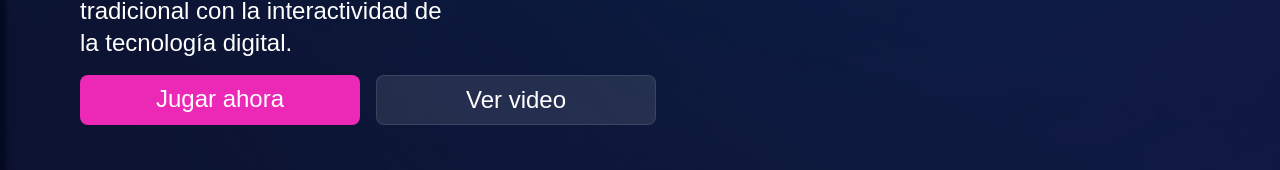
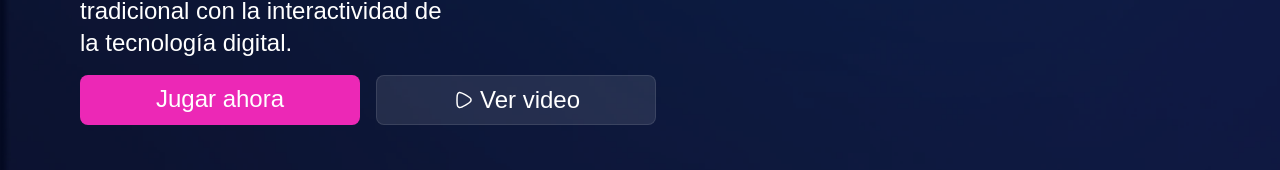
Before and after one commit to ASunart/landing-space-quest, a React (Vite) app: page / in a window 1280 px wide. Shown: the part 761-931 px from the top of the page. Built offline with nearby package versions, Linux system fonts and the light colour scheme; a web font is replaced by a local one.

Commit message:
Add video icon to button

```diff
--- a/src/App.jsx
+++ b/src/App.jsx
@@ -7,7 +7,7 @@ import { TipCard } from "./components/TipCard"
 function App() {
 
   const mainBtn = "w-full px-8 py-2 bg-magenta rounded-lg lg:text-2xl lg:w-1/4 text-center"
-  const btnStyle = "w-full text-center px-8 py-2 bg-[rgba(255,255,255,0.1)] rounded-lg border border-[rgba(255,255,255,0.1)] lg:text-2xl lg:w-1/4"
+  const btnStyle = "w-full text-center px-8 py-2 bg-[rgba(255,255,255,0.1)] rounded-lg border border-[rgba(255,255,255,0.1)] lg:text-2xl lg:w-1/4 flex justify-center items-center gap-1"
 
   const h1Style = "text-[#698EBF] text-2xl font-regular lg:text-5xl"
   return (
@@ -22,7 +22,7 @@ function App() {
           </div>
           <div className="flex gap-4 w-full">
             <a className={mainBtn} href="https://spacequest.vercel.app/" target="_blank">Jugar ahora</a>
-            <a className={btnStyle} href="#" target="_blank">Ver video</a>
+            <a className={btnStyle} href="#" target="_blank"><img src="/video.svg" alt="Icono video" />Ver video</a>
           </div>
 
         </section>
```
Also changed, not shown: public/video.svg (added).
